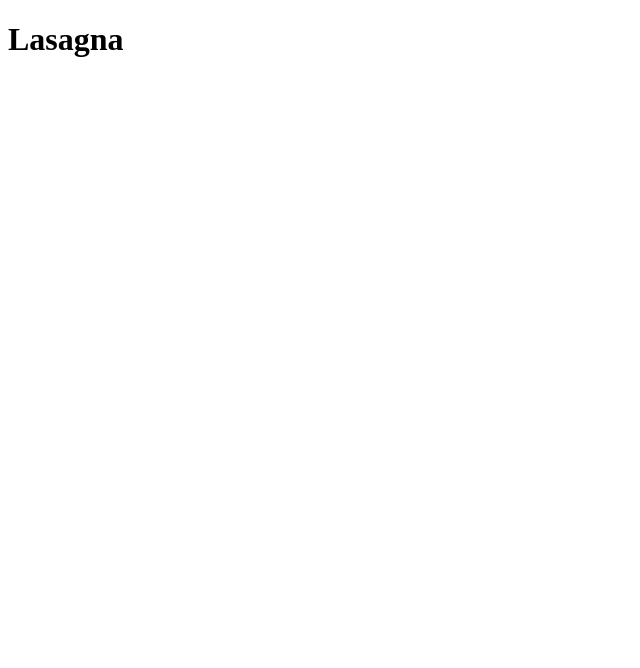
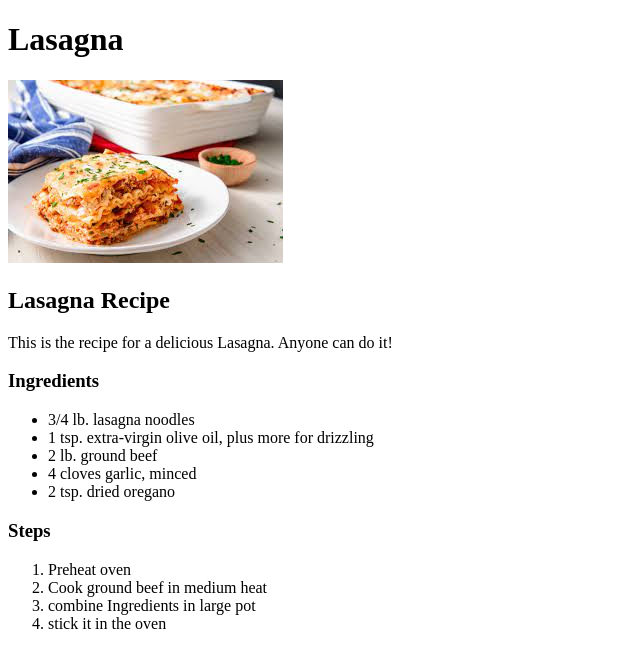
Before and after one commit to ysnpaul/odin-recipes, a plain HTML site: page recipes/lasagna.html in a window 1280 px wide. Shown: the whole page, without its empty margins (0-640 px from the left). Drawn offline with Linux system fonts and the light colour scheme.

Commit message:
Add image, ingredients and steps

```diff
--- a/recipes/lasagna.html
+++ b/recipes/lasagna.html
@@ -2,9 +2,27 @@
 <html lang="en">
 <head>
     <meta charset="UTF-8">
-    <title>Document</title>
+    <title>Lasagna Recipe</title>
 </head>
 <body>
     <h1>Lasagna</h1>
+    <img src="../images/lasagna.jpg">
+    <h2>Lasagna Recipe</h2>
+    <p>This is the recipe for a delicious Lasagna. Anyone can do it!</p>
+    <h3>Ingredients</h3>
+    <ul>
+        <li>3/4 lb. lasagna noodles</li>
+        <li>1 tsp. extra-virgin olive oil, plus more for drizzling</li>
+        <li>2 lb. ground beef</li>
+        <li>4 cloves garlic, minced</li>
+        <li>2 tsp. dried oregano</li>
+    </ul>
+    <h3>Steps</h3>
+    <ol>
+        <li>Preheat oven</li>
+        <li>Cook ground beef in medium heat</li>
+        <li>combine Ingredients in large pot</li>
+        <li>stick it in the oven</li>
+    </ol>
 </body>
 </html>
```
Also changed, not shown: index.html (+1 -1 lines), images/lasagna.jpg (added).
